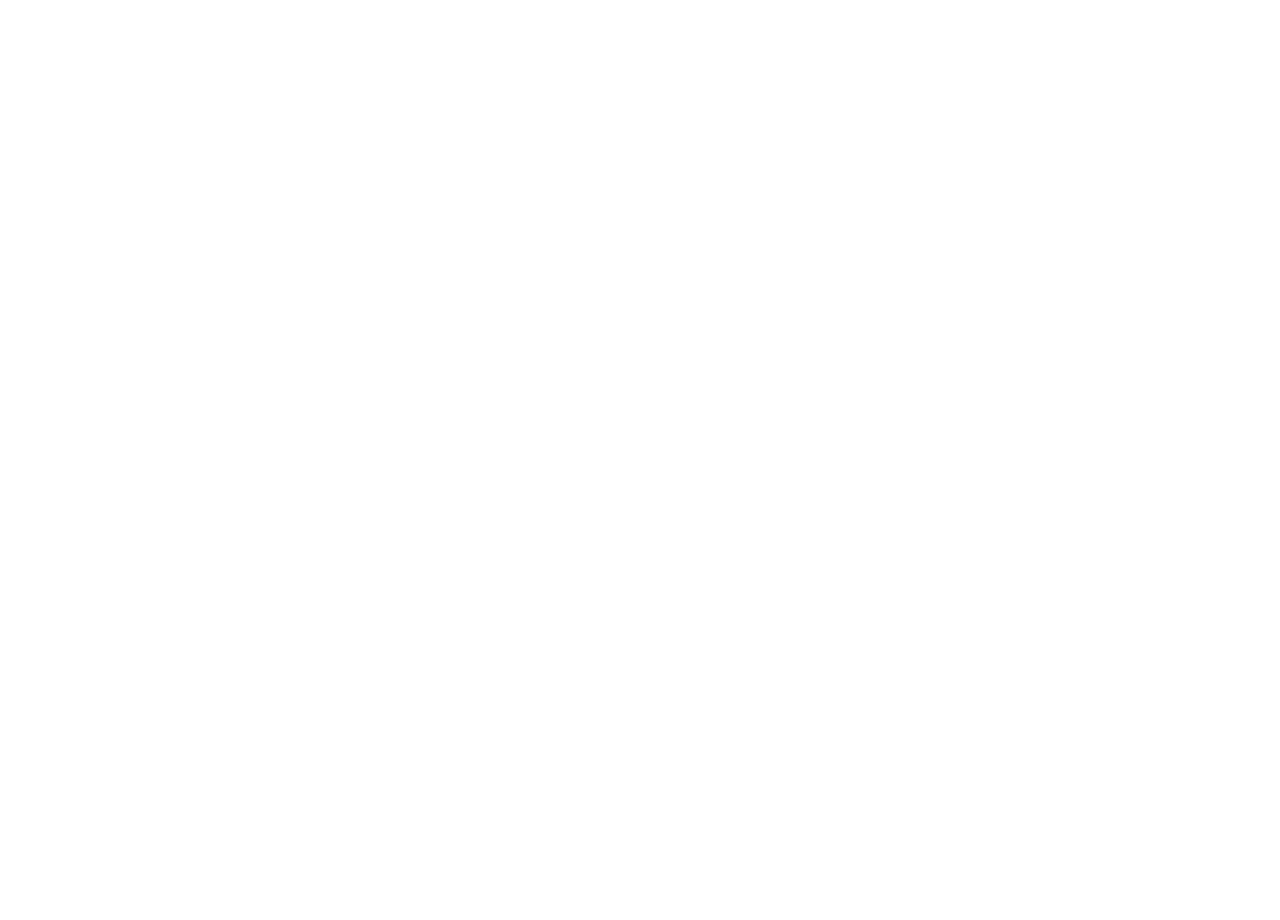
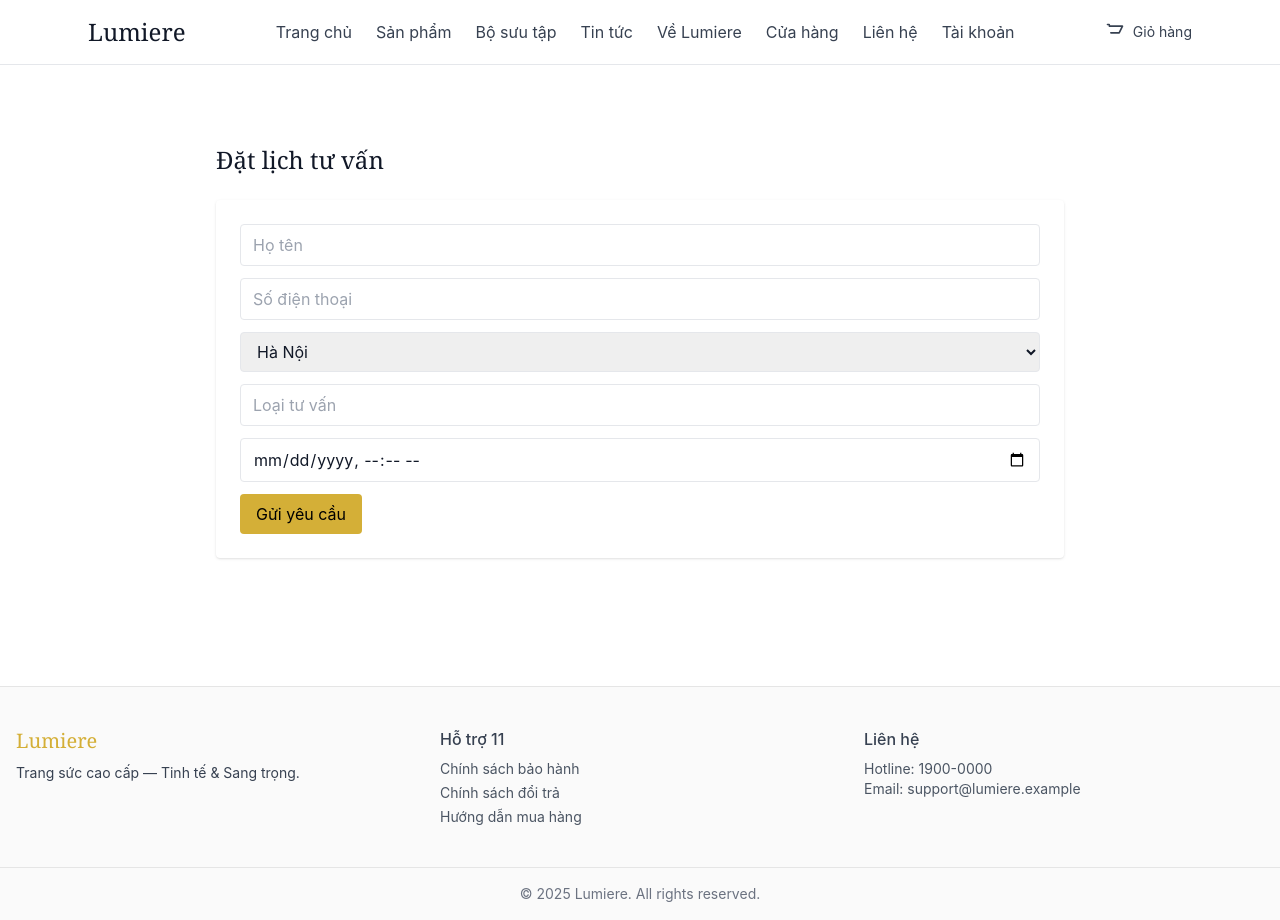
Before and after one commit to HoangHN11/AWS-Jewelry-web, a React (Vite) app: page /booking in a window 1280 px wide. Before the commit this address had no page. Before the commit the page ends 800 px from the top, so only its background shows below. Built offline with nearby package versions, Linux system fonts and the light colour scheme; the HTML template or start-up script is replaced by a standard one.

Commit message:
feat: booking page

```diff
--- a/src/App.jsx
+++ b/src/App.jsx
@@ -2,6 +2,7 @@
 import { BrowserRouter, Routes, Route } from "react-router-dom";
 import MainLayout from "./layouts/MainLayout";
 import AboutPage from './pages/about/AboutPage';
+import BookingPage from './pages/booking/BookingPage';
 
 import CollectionsPage from "./pages/collections/CollectionsPage";
 import CollectionDetailPage from "./pages/collections/CollectionDetailPage";
@@ -23,6 +24,7 @@
           {/* <Route path="/" element={<HomePage />} /> */}
 
           <Route path="/about" element={<AboutPage />} />
+          <Route path="/booking" element={<BookingPage />} />
 
           <Route path="/collections" element={<CollectionsPage />} />
           <Route path="/collections/:id" element={<CollectionDetailPage />} />
--- /dev/null
+++ b/src/pages/booking/BookingPage.jsx
@@ -0,0 +1,63 @@
+import React, { useState } from "react";
+
+const branches = ["Hà Nội", "Hồ Chí Minh"];
+
+export default function BookingPage() {
+  const [form, setForm] = useState({
+    name: "",
+    phone: "",
+    branch: branches[0],
+    service: "",
+    datetime: "",
+  });
+  function submit(e) {
+    e.preventDefault();
+    console.log("Booking", form);
+    alert("Yêu cầu đặt lịch đã gửi (mock)");
+  }
+  return (
+    <div className="max-w-4xl mx-auto px-6 py-12">
+      <h2 className="text-2xl font-serif mb-6">Đặt lịch tư vấn</h2>
+      <form onSubmit={submit} className="bg-white p-6 rounded shadow space-y-3">
+        <input
+          className="w-full border px-3 py-2 rounded"
+          placeholder="Họ tên"
+          value={form.name}
+          onChange={(e) => setForm({ ...form, name: e.target.value })}
+        />
+        <input
+          className="w-full border px-3 py-2 rounded"
+          placeholder="Số điện thoại"
+          value={form.phone}
+          onChange={(e) => setForm({ ...form, phone: e.target.value })}
+        />
+        <select
+          className="w-full border px-3 py-2 rounded"
+          value={form.branch}
+          onChange={(e) => setForm({ ...form, branch: e.target.value })}
+        >
+          {branches.map((b) => (
+            <option key={b} value={b}>
+              {b}
+            </option>
+          ))}
+        </select>
+        <input
+          className="w-full border px-3 py-2 rounded"
+          placeholder="Loại tư vấn"
+          value={form.service}
+          onChange={(e) => setForm({ ...form, service: e.target.value })}
+        />
+        <input
+          type="datetime-local"
+          className="w-full border px-3 py-2 rounded"
+          value={form.datetime}
+          onChange={(e) => setForm({ ...form, datetime: e.target.value })}
+        />
+        <button className="px-4 py-2 bg-gold text-black rounded" type="submit">
+          Gửi yêu cầu
+        </button>
+      </form>
+    </div>
+  );
+}
```
